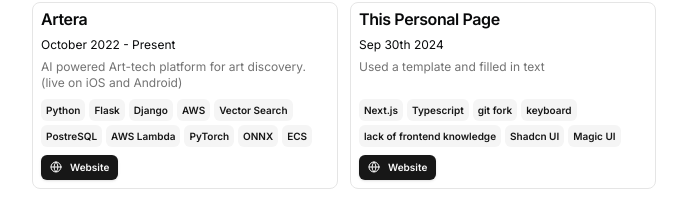
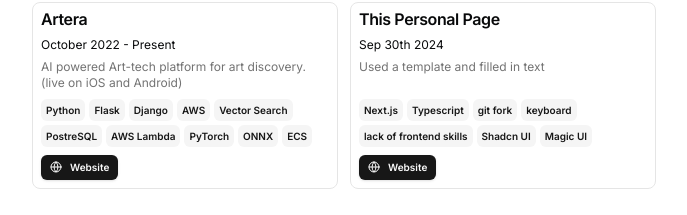
Before and after one commit to kshvidler/portfolio, a Next.js app: page / in a window 1280 px wide. Shown: the part 1951-2166 px from the top of the page, without its empty margins (296-983 px from the left). Built offline with nearby package versions, Linux system fonts and the light colour scheme.

Commit message:
fixed null assignment

```diff
--- a/src/data/resume.tsx
+++ b/src/data/resume.tsx
@@ -103,7 +103,7 @@
       badges: [],
       location: "Remote",
       title: "Data Science Intern",
-      logoUrl: null,
+      logoUrl: "",
       start: "August 2020",
       end: "September 2020",
       description:
@@ -173,7 +173,7 @@
         "Typescript",
         "git fork",
         "keyboard",
-        "lack of frontend knowledge",
+        "lack of frontend skills",
         "Shadcn UI",
         "Magic UI",
       ],
```
